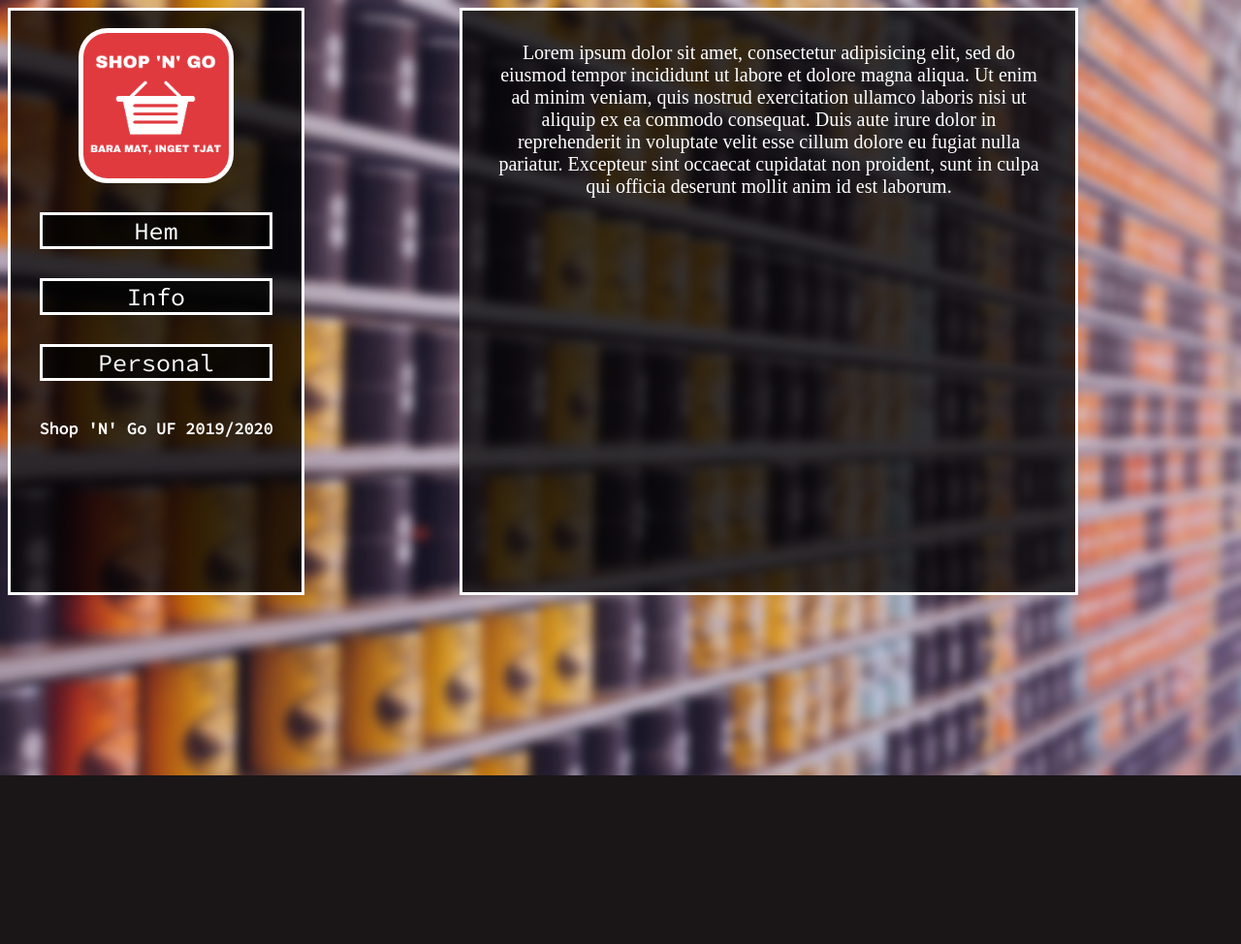
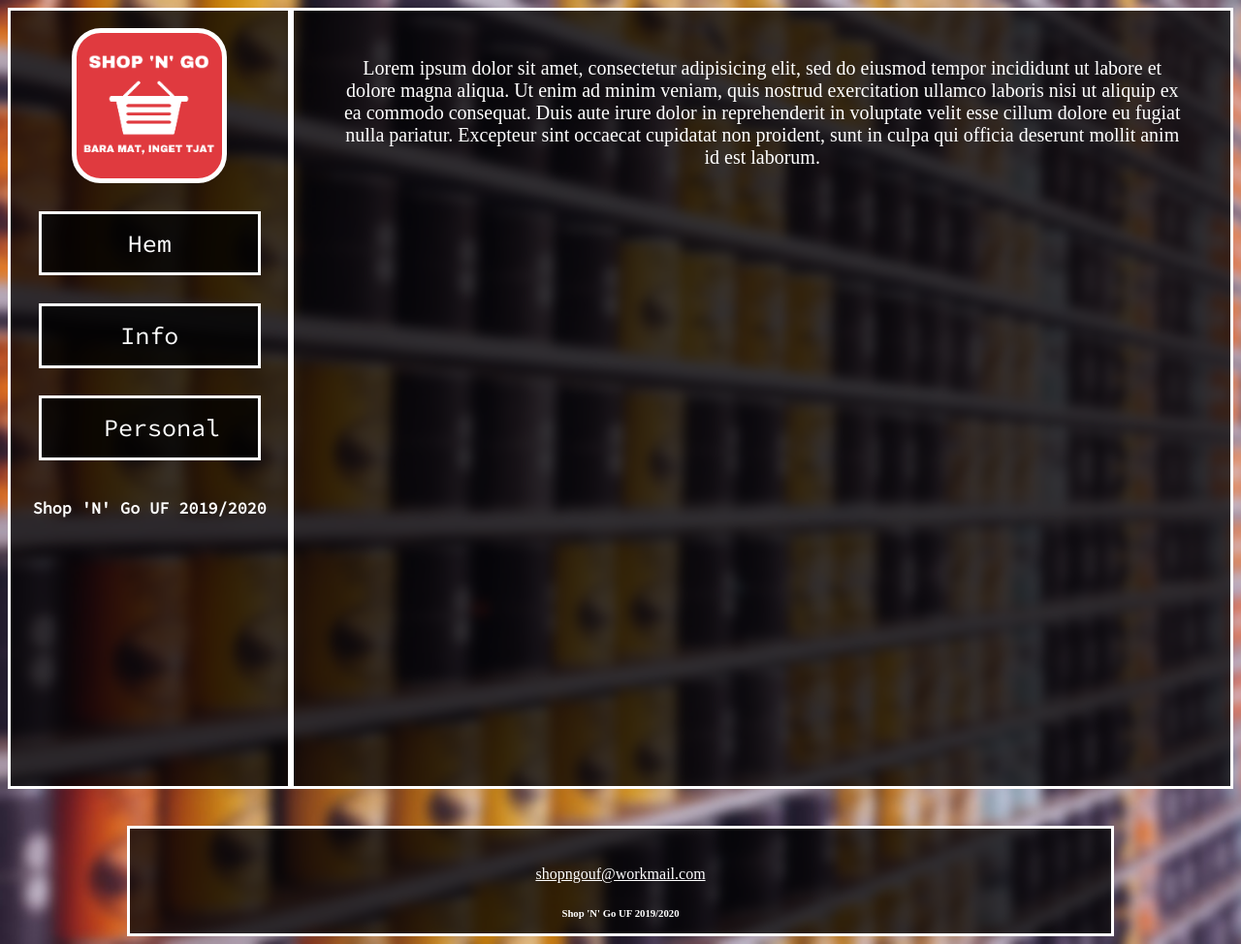
Before and after one commit to ShopNGoUF/ShopNGoUF.github.io, a PHP site: page / in a window 1280 px wide. Shown: the whole page at 97% size. Before the commit the page ends 800 px from the top, so only its background shows below. Run offline with PHP 8.4, Linux system fonts and the light colour scheme.

Commit message:
fungerar på stationär...

```diff
--- a/CSS/style.css
+++ b/CSS/style.css
@@ -2,6 +2,7 @@ html {
   background-color: white;
   background: url(../IMGS/bg.jpg);
   background-size: cover;
+
 }
 
 main {
@@ -14,6 +15,7 @@ main {
   border-style: solid;
   border-color: white;
   color: white;
+  text-align: center;
 }
 
 aside {
@@ -28,9 +30,6 @@ main p {
   font-size: 20px;
 }
 
-main {
-  text-align: center;
-}
 
 #logo {
   width: 150px;
@@ -53,6 +52,7 @@ main {
 
 #midWrap {
   display: flex;
+
 }
 
 #asidenav {
@@ -102,6 +102,54 @@ footer{
   border-style: solid;
   border-color: white;
 }
+
+@media screen and (min-width: 1220px) {
+
+#sida{
+
+height: 800px;
+
+}
+
+
+#asidenav li{
+  padding: 5%;
+  text-align: center;
+}
+
+main{
+  width:80%;
+  height: 800px;
+}
+
+footer{
+  display: block;
+  width: 80%;
+  height: 70px;
+  color: white;
+  text-align: center;
+  padding-top: 3%;
+
+  margin: auto;
+  margin-top: 3%;
+}
+
+
+footer a{
+  color: white;
+}
+
+footer h6{
+  margin-bottom: 2%;
+
+}
+
+#wrapper{
+
+}
+
+}
+
 
 @media screen and (max-width: 700px) {
   #logo {
--- a/index.html
+++ b/index.html
@@ -53,17 +53,19 @@
 
           </main>
 
-          <footer>
-
-            <a
-            href="shopngouf@workmail.com">shopngouf@workmail.com</a>
 
 
-          <h6> Shop 'N' Go UF 2019/2020 </h6>
+    </div>
 
-          </footer>
+    <footer>
 
-    </div>
+      <a href="shopngouf@workmail.com">shopngouf@workmail.com</a>
+
+
+      <h6> Shop 'N' Go UF 2019/2020 </h6>
+
+    </footer>
+
   </div>
 </body>
 
```
Also changed, not shown: HTML/info.html (+8 -0 lines), HTML/personal.html (+8 -0 lines).
